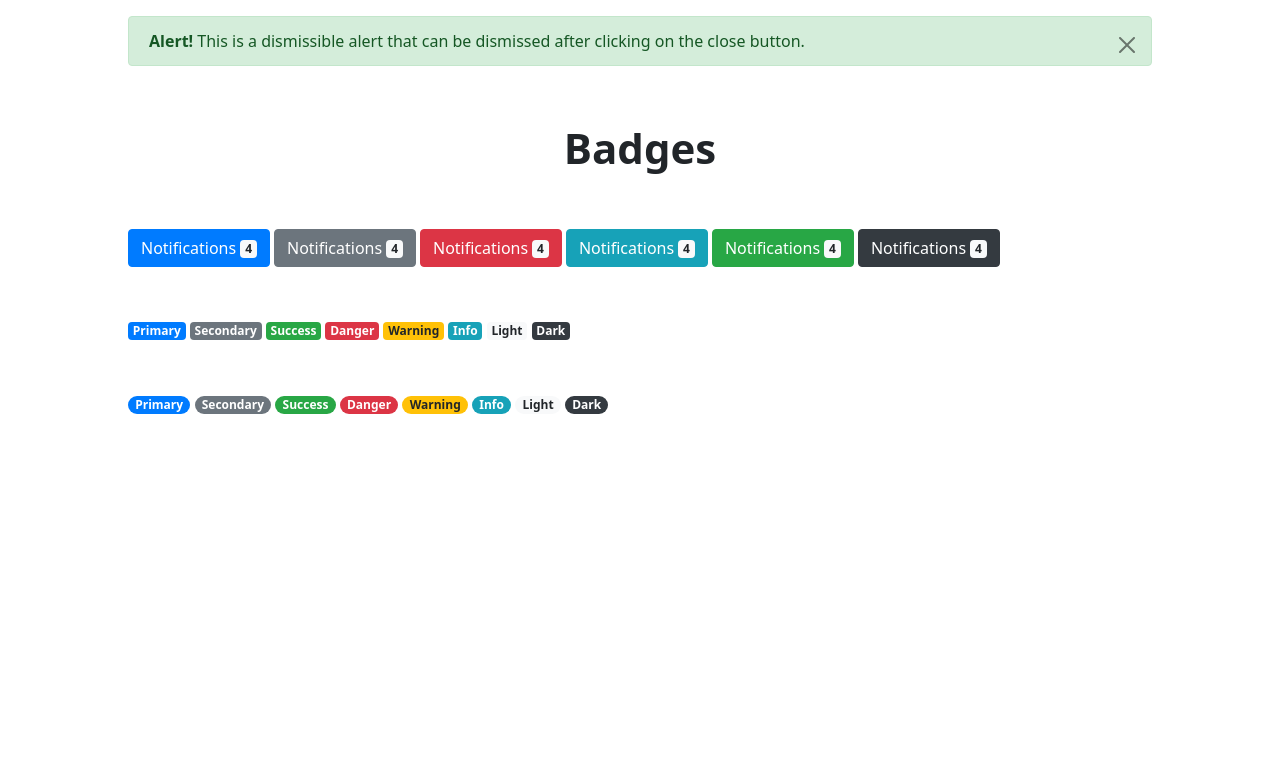
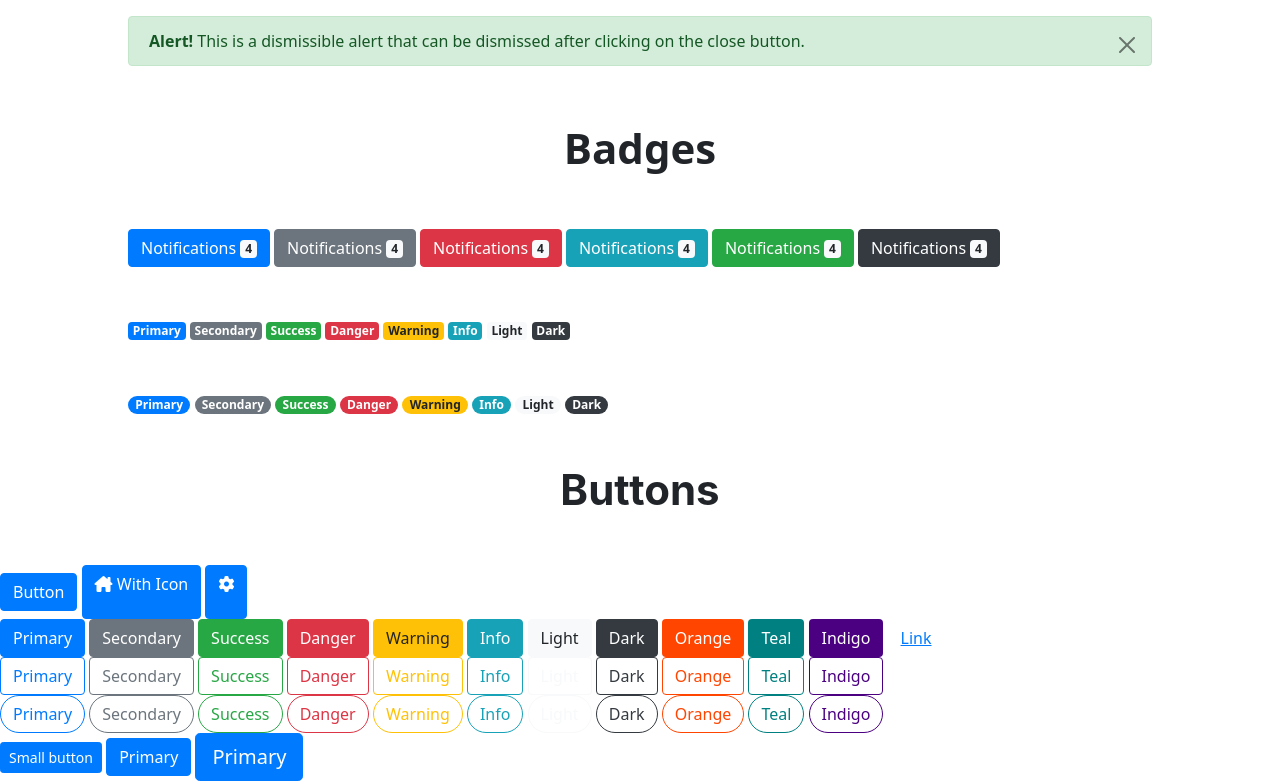
Before and after one commit to Labir852/CSE-486, a plain HTML site: page FINAL PROJECT/index.html in a window 1280 px wide. Shown: the part 6305-7086 px from the top of the page. Before the commit the page ends 6770 px from the top, so only its background shows below. Drawn offline with nearby package versions, Linux system fonts and the light colour scheme.

Commit message:
Added Buttons

```diff
--- a/FINAL PROJECT/index.html
+++ b/FINAL PROJECT/index.html
@@ -385,6 +385,69 @@
         <span class="badge badge-pill badge-dark">Dark</span>
       </div>
       <!-- badge ends -->
+      <!-- button starts -->
+      <h1 class="feat_name">Buttons</h1>
+      <div class="buttonDiv">
+        <div class="firstLayer">
+          <button type="button" class="btn btn-primary">Button</button>
+
+          <button type="button" class="btn btn-primary"><i class="fa-solid fa-house-chimney"></i> With Icon</button>
+
+          <button type="button" class="btn btn-primary"><i class="fa-solid fa-gear"></i> </button>
+        </div>
+        <!-- SolidButtons -->
+        <div class="buttonSolid">
+          <button type="button" class="btn btn-primary">Primary</button>
+          <button type="button" class="btn btn-secondary">Secondary</button>
+          <button type="button" class="btn btn-success">Success</button>
+          <button type="button" class="btn btn-danger">Danger</button>
+          <button type="button" class="btn btn-warning">Warning</button>
+          <button type="button" class="btn btn-info">Info</button>
+          <button type="button" class="btn btn-light">Light</button>
+          <button type="button" class="btn btn-dark">Dark</button>
+          <button type="button" class="btn" style="background-color:orangered;color:white">Orange</button>
+          <button type="button" class="btn bg-teal">Teal</button>
+          <button type="button" class="btn bg-indigo">Indigo</button>
+
+          <button type="button" class="btn btn-link">Link</button>
+        </div>
+        <!-- outline buttons -->
+        <div class="buttonOutlined">
+          <button type="button" class="btn btn-outline-primary">Primary</button>
+          <button type="button" class="btn btn-outline-secondary">Secondary</button>
+          <button type="button" class="btn btn-outline-success">Success</button>
+          <button type="button" class="btn btn-outline-danger">Danger</button>
+          <button type="button" class="btn btn-outline-warning">Warning</button>
+          <button type="button" class="btn btn-outline-info">Info</button>
+          <button type="button" class="btn btn-outline-light">Light</button>
+          <button type="button" class="btn btn-outline-dark">Dark</button>
+          <button type="button" class="btn btn-outline-orange">Orange</button>
+          <button type="button" class="btn btn-outline-teal">Teal</button>
+          <button type="button" class="btn btn-outline-indigo">Indigo</button>
+        </div>
+        <!-- button pills -->
+        <div class="buttonOutlined">
+          <button type="button" class="btn btn-outline-primary btn-pill">Primary</button>
+          <button type="button" class="btn btn-outline-secondary btn-pill">Secondary</button>
+          <button type="button" class="btn btn-outline-success btn-pill">Success</button>
+          <button type="button" class="btn btn-outline-danger btn-pill">Danger</button>
+          <button type="button" class="btn btn-outline-warning btn-pill">Warning</button>
+          <button type="button" class="btn btn-outline-info btn-pill">Info</button>
+          <button type="button" class="btn btn-outline-light btn-pill">Light</button>
+          <button type="button" class="btn btn-outline-dark btn-pill">Dark</button>
+          <button type="button" class="btn btn-outline-orange btn-pill">Orange</button>
+          <button type="button" class="btn btn-outline-teal btn-pill">Teal</button>
+          <button type="button" class="btn btn-outline-indigo btn-pill">Indigo</button>
+        </div>
+        <div class="buttonSIze">
+          <button type="button" class="btn btn-primary btn-sm">Small button</button>
+          <button type="button" class="btn btn-primary" >Primary</button>
+          <button type="button" class="btn btn-primary btn-lg">Primary</button>
+        </div>
+      </div>
+
+    </div>
+      <!-- button ends -->
   </div>
 
 
--- a/FINAL PROJECT/style.css
+++ b/FINAL PROJECT/style.css
@@ -50,10 +50,41 @@
 }
 .bg-indigo {
   background-color: indigo;
+  color: white;
 }
-
+.btn-outline-orange {
+  border: 1px solid orangered;
+  color: orangered;
+}
+.btn-outline-orange:hover {
+  background-color: orangered;
+  color: white;
+}
+.btn-outline-teal {
+  border: 1px solid teal;
+  color: teal;
+}
+.btn-outline-teal:hover {
+  background-color: teal;
+  color: white;
+}
+.btn-outline-indigo {
+  border: 1px solid indigo;
+  color: indigo;
+}
+.btn-outline-indigo:hover {
+  background-color: indigo;
+  color: white;
+}
+.btn-outline-light:hover {
+  border: 1px solid black;
+}
 .bg-teal {
   background-color: teal;
+  color: white;
+}
+.btn-pill {
+  border-radius: 30px;
 }
 .cards {
   margin-bottom: 100px;
@@ -234,8 +265,7 @@
   height: 200px;
   width: 200px;
 }
-.priceCard
-{
+.priceCard {
   height: 400px;
   width: 30%;
   padding: 20px;
@@ -245,35 +275,30 @@
   justify-content: space-around;
   margin-bottom: 50px;
 }
-.bg-lightgreen
-{
+.bg-lightgreen {
   background-color: greenyellow;
 }
-.pCard{
+.pCard {
   height: 120px;
   text-align: center;
   font-size: larger;
   font-weight: bolder;
 }
-.btnPcard
-{
+.btnPcard {
   /* margin: 20px; */
   width: 100%;
   margin-top: 20px;
   margin-right: 50%;
   height: 50px;
 }
-.alert
-{
+.alert {
   width: 80%;
   margin: 2% 10% 2% 10%;
 }
-.fa-circle-info
-{
+.fa-circle-info {
   font-size: larger;
 }
-.badges
-{
+.badges {
   margin-bottom: 50px;
-  margin-left: 10% ;
+  margin-left: 10%;
 }
```
